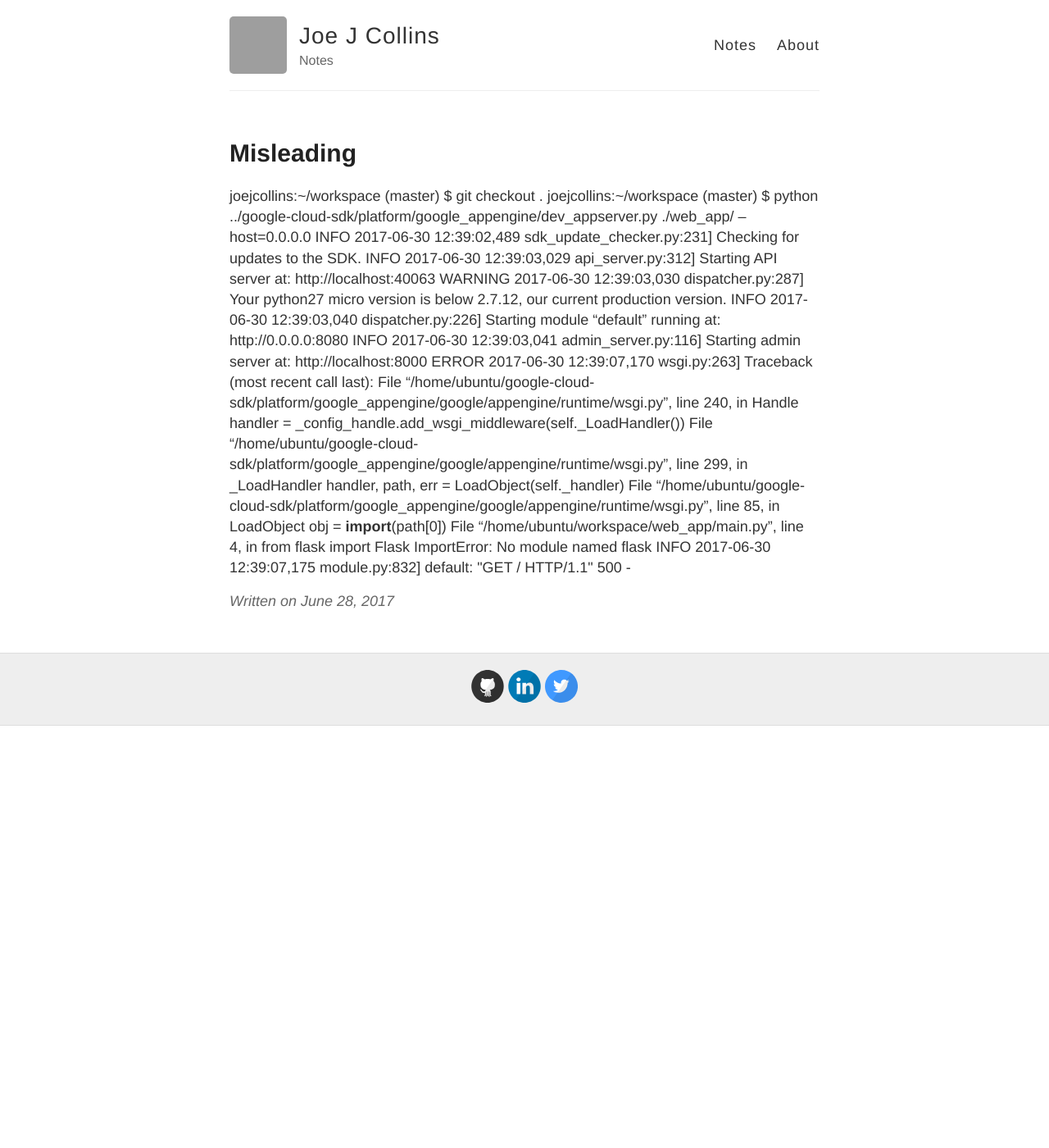
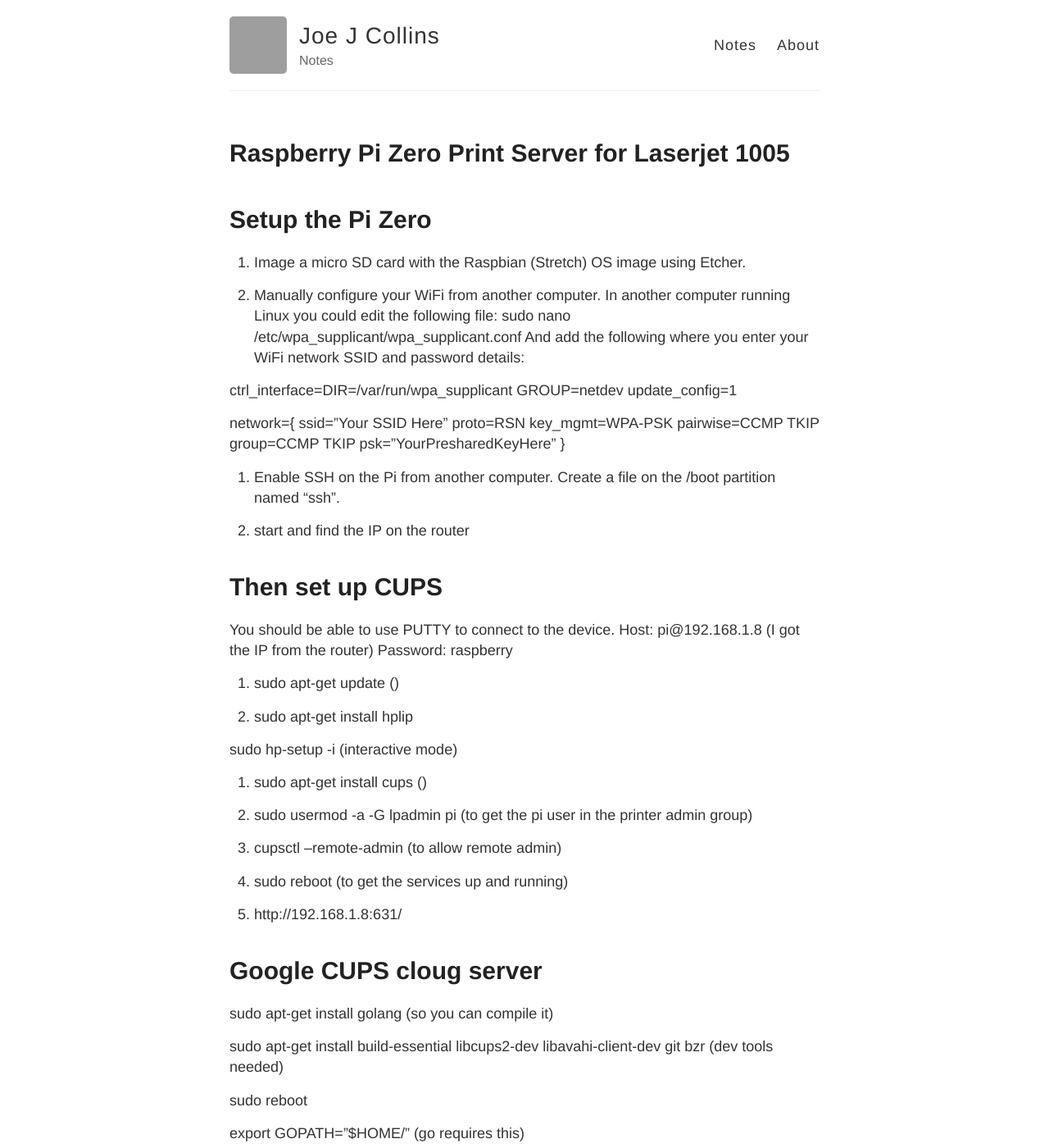
Before and after one commit to joejcollins/joejcollins.github.io, a Jekyll site: the page built from _posts/2017-06-28-Up-and-Running.md, in a window 1280 px wide and 1400 px high. Shown: the whole window at 82% size. Built offline with Jekyll 4.4.1, drawn with Linux system fonts in a browser that asks for light colours; some of the changed text lies outside the part shown; grey boxes are pictures that could not be loaded.

Commit message:
Not working yet

```diff
--- a/_posts/2017-06-28-Up-and-Running.md
+++ b/_posts/2017-06-28-Up-and-Running.md
@@ -1,24 +1,99 @@
 ---
 layout: post
-title: Misleading
+title: Raspberry Pi Zero Print Server for Laserjet 1005
 ---
 
-joejcollins:~/workspace (master) $ git checkout .
-joejcollins:~/workspace (master) $ python ../google-cloud-sdk/platform/google_appengine/dev_appserver.py ./web_app/ --host=0.0.0.0
-INFO     2017-06-30 12:39:02,489 sdk_update_checker.py:231] Checking for updates to the SDK.
-INFO     2017-06-30 12:39:03,029 api_server.py:312] Starting API server at: http://localhost:40063
-WARNING  2017-06-30 12:39:03,030 dispatcher.py:287] Your python27 micro version is below 2.7.12, our current production version.
-INFO     2017-06-30 12:39:03,040 dispatcher.py:226] Starting module "default" running at: http://0.0.0.0:8080
-INFO     2017-06-30 12:39:03,041 admin_server.py:116] Starting admin server at: http://localhost:8000
-ERROR    2017-06-30 12:39:07,170 wsgi.py:263]
-Traceback (most recent call last):
-  File "/home/ubuntu/google-cloud-sdk/platform/google_appengine/google/appengine/runtime/wsgi.py", line 240, in Handle
-    handler = _config_handle.add_wsgi_middleware(self._LoadHandler())
-  File "/home/ubuntu/google-cloud-sdk/platform/google_appengine/google/appengine/runtime/wsgi.py", line 299, in _LoadHandler
-    handler, path, err = LoadObject(self._handler)
-  File "/home/ubuntu/google-cloud-sdk/platform/google_appengine/google/appengine/runtime/wsgi.py", line 85, in LoadObject
-    obj = __import__(path[0])
-  File "/home/ubuntu/workspace/web_app/main.py", line 4, in <module>
-    from flask import Flask
-ImportError: No module named flask
-INFO     2017-06-30 12:39:07,175 module.py:832] default: "GET / HTTP/1.1" 500 -
+# Setup the Pi Zero
+
+1. Image a micro SD card with the Raspbian (Stretch) OS image using Etcher.
+
+1. Manually configure your WiFi from another computer. In another computer running Linux you could edit the following file: sudo nano /etc/wpa_supplicant/wpa_supplicant.conf
+And add the following where you enter your WiFi network SSID and password details:
+
+ctrl_interface=DIR=/var/run/wpa_supplicant GROUP=netdev
+update_config=1
+
+network={
+    ssid="Your SSID Here"
+    proto=RSN
+    key_mgmt=WPA-PSK
+    pairwise=CCMP TKIP
+    group=CCMP TKIP
+    psk="YourPresharedKeyHere"
+}
+
+1. Enable SSH on the Pi from another computer. Create a file on the /boot partition named “ssh”.
+
+1. start and find the IP on the router
+
+# Then set up CUPS
+
+You should be able to use PUTTY to connect to the device.
+	Host: pi@192.168.1.8 (I got the IP from the router)
+	Password: raspberry
+
+1. sudo apt-get update ()
+
+1. sudo apt-get install hplip
+
+sudo hp-setup -i (interactive mode)
+
+1. sudo apt-get install cups ()
+
+1. sudo usermod -a -G lpadmin pi (to get the pi user in the printer admin group)
+
+1. cupsctl --remote-admin (to allow remote admin)
+
+1. sudo reboot (to get the services up and running)
+
+1. http://192.168.1.8:631/
+
+
+# Google CUPS cloug server
+
+sudo apt-get install golang (so you can compile it)
+
+sudo apt-get install build-essential libcups2-dev libavahi-client-dev git bzr (dev tools needed)
+
+sudo reboot
+
+export GOPATH="$HOME/" (go requires this)
+
+go get github.com/google/cloud-print-connector/...  (to get and compile, no feedback)
+
+
+From https://github.com/google/cloud-print-connector/wiki/Installing-on-Raspberry-Pi-Raspbian-Jessie
+
+sudo mv ./bin/gcp-cups-connector /opt/cloud-print-connector (move the binaries that have just been created)
+
+sudo mv ./bin/gcp-connector-util /opt/cloud-print-connector
+
+sudo chmod 755 /opt/cloud-print-connector/gcp-cups-connector
+
+sudo chmod 755 /opt/cloud-print-connector/gcp-connector-util
+
+
+From https://github.com/google/cloud-print-connector/wiki/Installing-on-Raspberry-Pi-Raspbian-Jessie
+
+1. sudo useradd -s /usr/sbin/nologin -r -M cloud-print-connector
+
+# Install the Driver for Lj1005
+
+
+sudo apt-get install hplip
+
+1. wget -O foo2zjs.tar.gz http://foo2zjs.rkkda.com/foo2zjs.tar.gz
+
+1. tar zxf foo2zjs.tar.gz
+
+1. cd foo2zjs
+
+1. make (to make it, this might take some time)
+
+1. ./getweb 1005 (get the specifid files for the laser jet 1005)
+
+1. sudo make install (install the driver)
+
+1. sudo make cups (restart the spooler)
+
+Not going to use Windows to print so SAMBA is not required.
```
